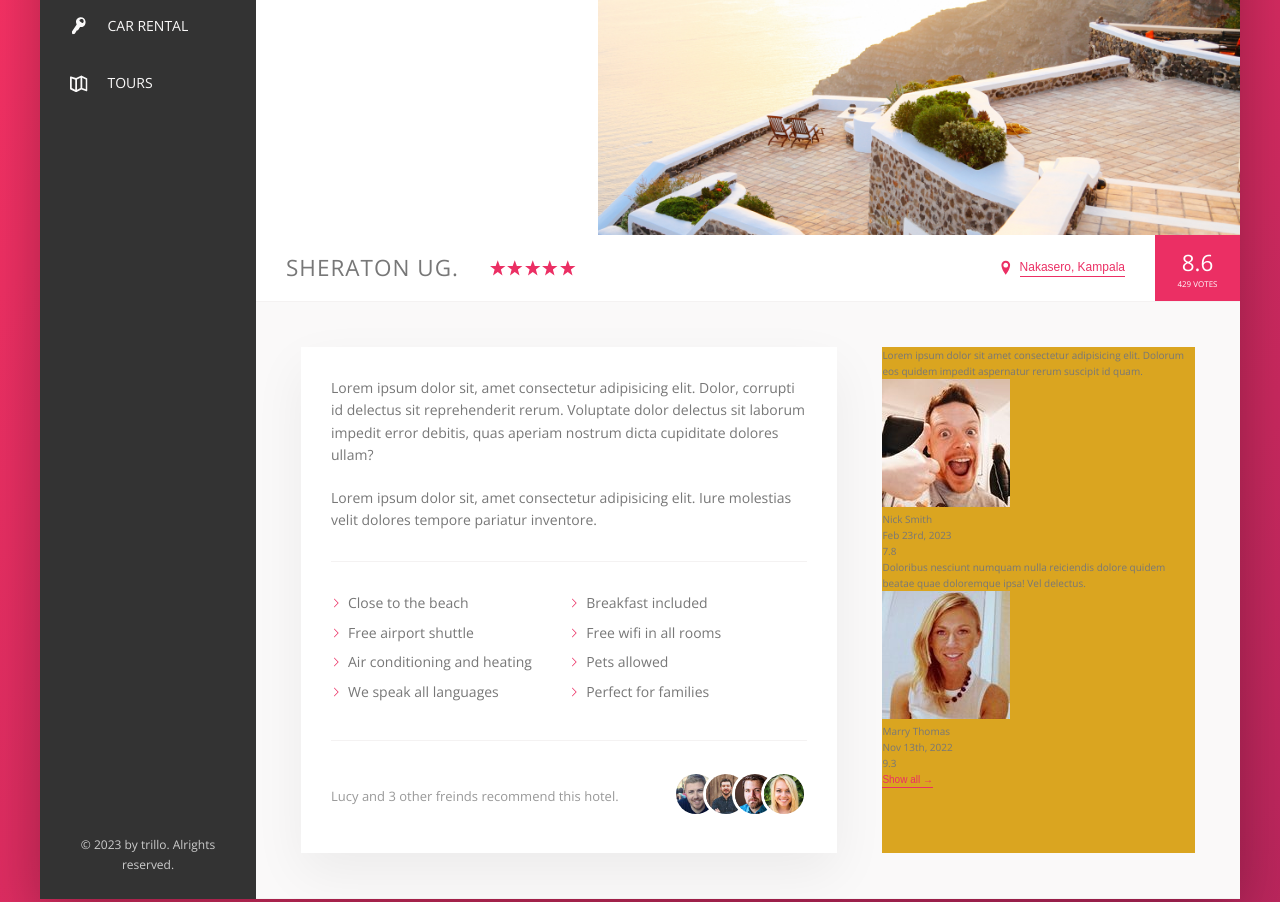
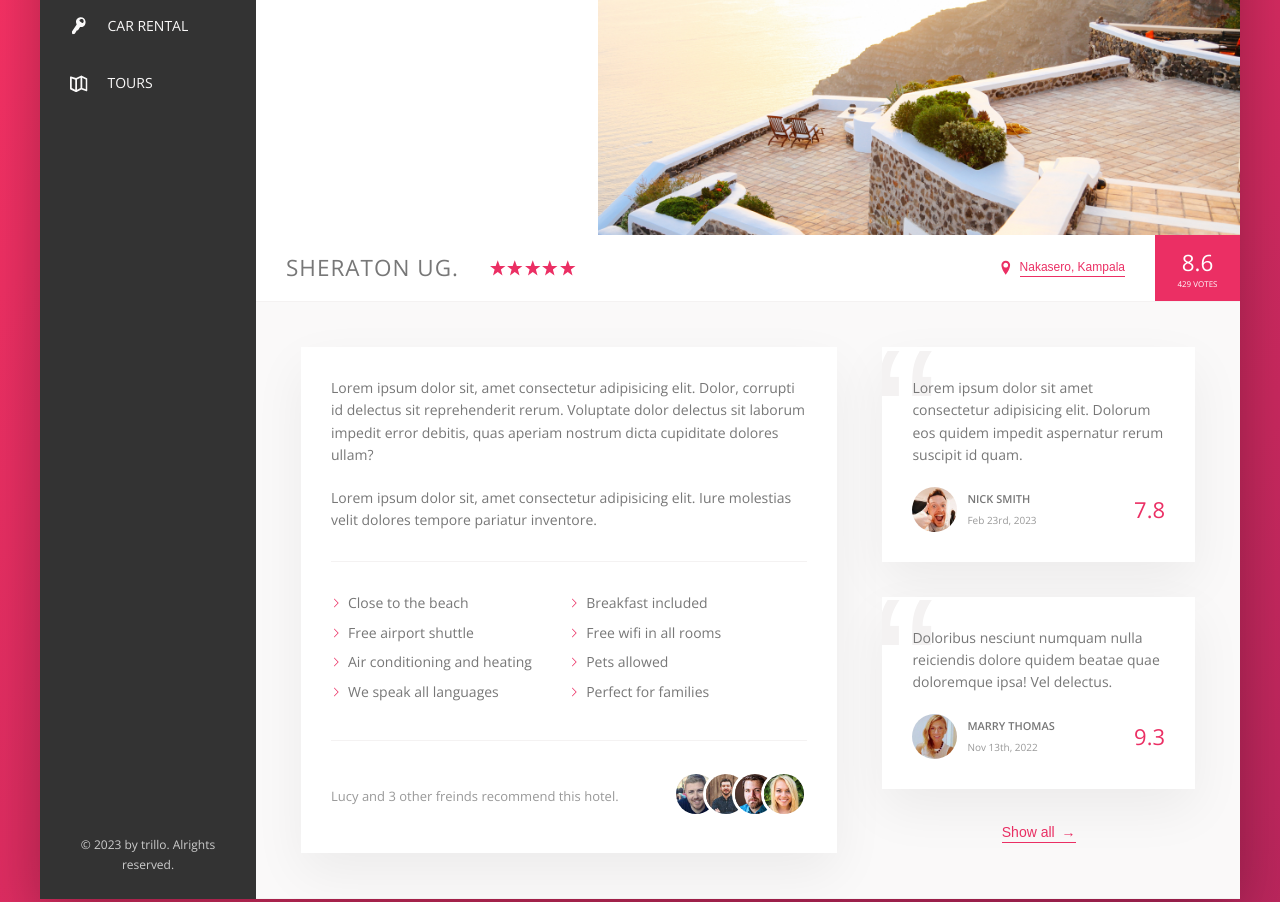
Before and after one commit to Mechack08/Trillo-app, a website: page index.html in a window 1280 px wide. Shown: the part 300-1202 px from the top of the page. Drawn offline with nearby package versions, Linux system fonts and the light colour scheme; files that its build step writes are made by us from their sources.

Commit message:
Styling Review section

```diff
--- a/sass/_components.scss
+++ b/sass/_components.scss
@@ -260,8 +260,17 @@
   cursor: pointer;
   transition: all 0.3s ease-out;
 
+  span {
+    margin-left: 3px;
+    transition: margin-left 0.3s ease-out;
+  }
+
   &:hover {
     color: var(--color-grey-dark-1);
+
+    span {
+      margin-left: 8px;
+    }
   }
 
   &:focus {
@@ -336,9 +345,6 @@
     margin-right: auto;
   }
 
-  &__freinds {
-  }
-
   &__photo {
     width: 4rem;
     height: 4rem;
@@ -351,3 +357,71 @@
     }
   }
 }
+
+// USER REVIEW ==================
+.review {
+  background-color: #fff;
+  box-shadow: var(--shadow-light);
+  padding: 3rem;
+  margin-bottom: 3.5rem;
+  position: relative;
+  overflow: hidden;
+
+  &__text {
+    margin-bottom: 2rem;
+    position: relative;
+    z-index: 2;
+  }
+
+  &__user {
+    display: flex;
+    align-items: center;
+
+    &-box {
+      margin-left: 1rem;
+    }
+
+    &-name {
+      font-size: 1.1rem;
+      font-weight: 600;
+      text-transform: uppercase;
+      margin-bottom: 0.4rem;
+    }
+
+    &-date {
+      font-size: 1rem;
+      color: var(--color-grey-dark-3);
+    }
+  }
+
+  &__photo {
+    height: 4.5rem;
+    width: 4.5rem;
+    object-fit: cover;
+    border-radius: 50%;
+  }
+
+  &__rating {
+    margin-left: auto;
+    font-size: 2.2rem;
+    color: var(--color-primary);
+    font-weight: 300;
+  }
+
+  &::before {
+    content: "\201C";
+    font-family: sans-serif;
+    color: var(--color-grey-light-2);
+    line-height: 1;
+    font-size: 20rem;
+    position: absolute;
+    top: -2.75rem;
+    left: -1rem;
+    z-index: 1;
+  }
+}
+
+.centered {
+  margin: 0 auto;
+  display: block;
+}
--- a/sass/_layout.scss
+++ b/sass/_layout.scss
@@ -38,6 +38,7 @@
 }
 
 .detail {
+  font-size: 1.4rem;
   display: flex;
   padding: 4.5rem;
   background-color: var(--color-grey-light-1);
@@ -54,6 +55,5 @@
 }
 
 .user-reviews {
-  background-color: goldenrod;
   flex: 1;
 }
```
